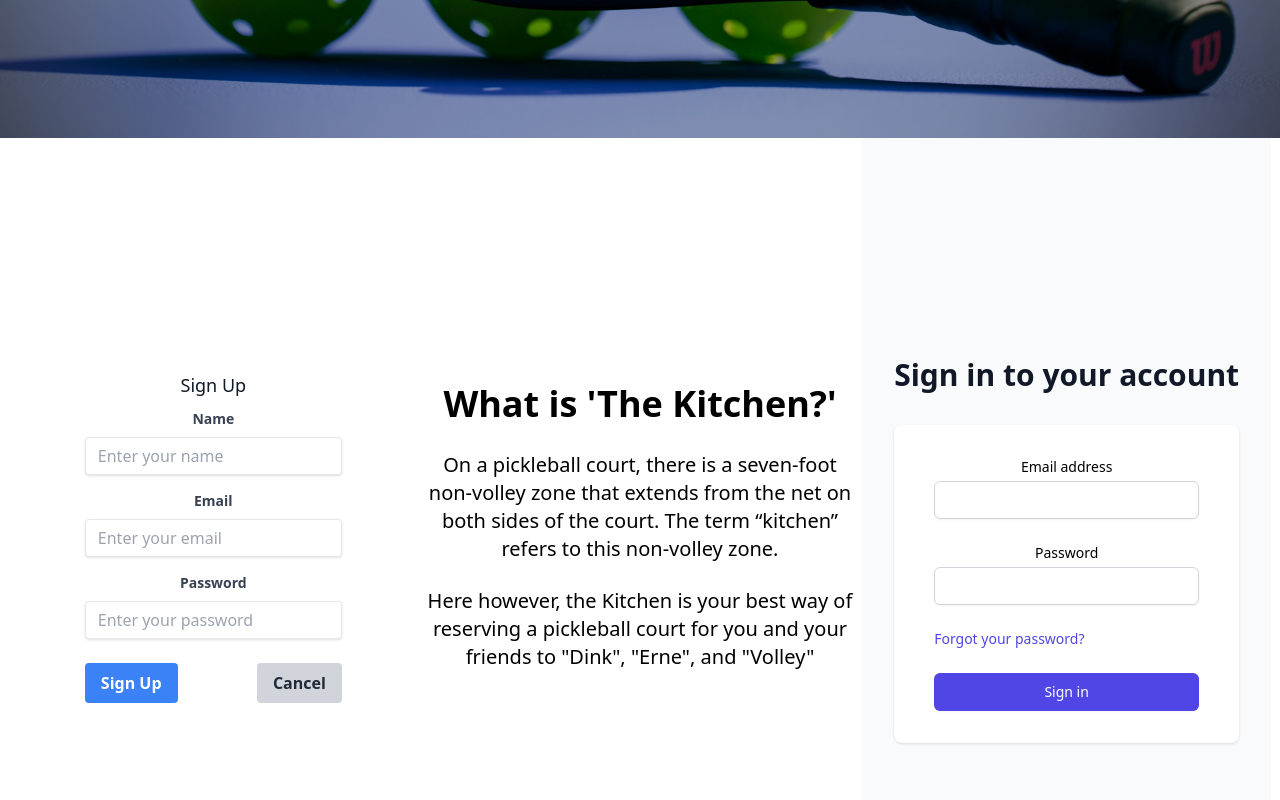
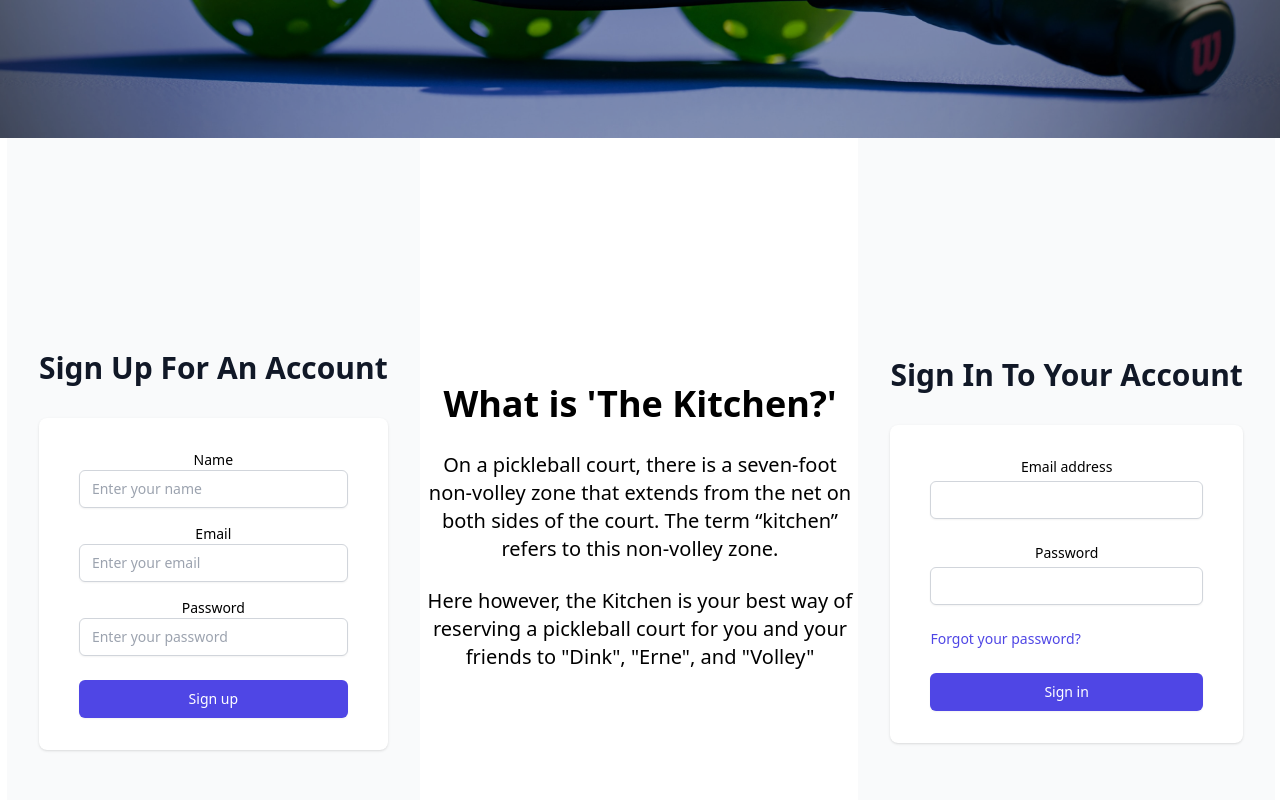
Before and after one commit to hollyhleal/the-kitchen, a React (Create React App) app in the folder client/: page / in a window 1280 px wide. Shown: the part 580-1380 px from the top of the page. Built offline with nearby package versions, Linux system fonts and the light colour scheme; a web font is replaced by a local one.

Commit message:
fixes some layouts

```diff
--- a/client/src/components/Login.js
+++ b/client/src/components/Login.js
@@ -49,7 +49,7 @@
       <div className="min-h-screen bg-gray-50 flex flex-col justify-center py-12 sm:px-6 lg:px-8">
         <div className="sm:mx-auto sm:w-full sm:max-w-md">
           <h2 className="mt-6 text-center text-3xl font-extrabold text-gray-900">
-            Sign in to your account
+            Sign In To Your Account
           </h2>
         </div>
         <div className="mt-8 sm:mx-auto sm:w-full sm:max-w-md">
--- a/client/src/components/Signup.js
+++ b/client/src/components/Signup.js
@@ -54,39 +54,18 @@
 
   return (
     <>
-      {/* <button
-        type="button"
-        onClick={() => setShowModal(true)}
-        className="bg-blue-500 text-white font-semibold py-2 px-4 rounded"
-      >
-        Sign Up
-      </button> */}
-      {/* {showModal && (
-        <div className="fixed z-10 inset-0 overflow-y-auto">
-          <div className="flex items-end justify-center min-h-screen pt-4 px-4 pb-20 text-center sm:block sm:p-0">
-            <div
-              className="fixed inset-0 transition-opacity"
-              aria-hidden="true"
-            >
-              <div
-                className="absolute inset-0 bg-gray-500 opacity-75"
-                onClick={() => setShowModal(false)}
-              ></div>
-            </div>
-            <div className="inline-block align-bottom bg-white rounded-lg px-4 pt-5 pb-4 text-left overflow-hidden shadow-xl transform transition-all sm:my-8 sm:align-middle sm:max-w-lg sm:w-full sm:p-6">
-              <div>
-                {showAlert && (
-                  <div className="bg-red-500 text-white px-3 py-3 rounded mb-4">
-                    Something went wrong with your signup!
-                  </div>
-                )} */}
-                <h3 className="text-lg leading-6 font-medium text-gray-900 mb-3">
-                  Sign Up
-                </h3>
-                <form onSubmit={handleFormSubmit}>
+            <div className="min-h-screen bg-gray-50 flex flex-col justify-center py-12 sm:px-6 lg:px-8">
+              <div className="sm:mx-auto sm:w-full sm:max-w-md">
+                <h2 className="mt-6 text-center text-3xl font-extrabold text-gray-900">
+                  Sign Up For An Account
+                </h2>
+                </div>
+                <div className="mt-8 sm:mx-auto sm:w-full sm:max-w-md">
+                <div className="bg-white py-8 px-4 shadow sm:rounded-lg sm:px-10">
+                <form classname="space-y-6" onSubmit={handleFormSubmit}>
                   <div className="mb-4">
                     <label
-                      className="block text-gray-700 text-sm font-bold mb-2"
+                      className="block text-sm font-medium text-black-700"
                       htmlFor="name"
                     >
                       Name
@@ -96,7 +75,7 @@
                       name="name"
                       onChange={handleInputChange}
                       value={userFormData.name}
-                      className="shadow appearance-none border rounded w-full py-2 px-3 text-gray-700 leading-tight focus:outline-none focus:shadow-outline"
+                      className="appearance-none block w-full px-3 py-2 border border-gray-300 rounded-md shadow-sm placeholder-gray-400 focus:outline-none focus:ring-indigo-500 focus:border-indigo-500 sm:text-sm"
                       id="name"
                       placeholder="Enter your name"
                       required
@@ -104,7 +83,7 @@
                   </div>
                   <div className="mb-4">
                     <label
-                      className="block text-gray-700 text-sm font-bold mb-2"
+                      className="block text-sm font-medium text-black-700"
                       htmlFor="email"
                     >
                       Email
@@ -114,7 +93,7 @@
                       name="email"
                       onChange={handleInputChange}
                       value={userFormData.email}
-                      className="shadow appearance-none border rounded w-full py-2 px-3 text-gray-700 leading-tight focus:outline-none focus:shadow-outline"
+                      className="appearance-none block w-full px-3 py-2 border border-gray-300 rounded-md shadow-sm placeholder-gray-400 focus:outline-none focus:ring-indigo-500 focus:border-indigo-500 sm:text-sm"
                       id="email"
                       placeholder="Enter your email"
                       required
@@ -122,7 +101,7 @@
                   </div>
                   <div className="mb-6">
                     <label
-                      className="block text-gray-700 text-sm font-bold mb-2"
+                      className="block text-sm font-medium text-black-700"
                       htmlFor="password"
                     >
                       Password
@@ -132,7 +111,7 @@
                       name="password"
                       onChange={handleInputChange}
                       value={userFormData.password}
-                      className="shadow appearance-none border rounded w-full py-2 px-3 text-gray-700 leading-tight focus:outline-none focus:shadow-outline"
+                      className="appearance-none block w-full px-3 py-2 border border-gray-300 rounded-md shadow-sm placeholder-gray-400 focus:outline-none focus:ring-indigo-500 focus:border-indigo-500 sm:text-sm"
                       id="password"
                       placeholder="Enter your password"
                       minLength="5"
@@ -140,26 +119,17 @@
                     />
                   </div>
                   <div className="flex items-center justify-between">
-                    <button
-                      type="submit"
-                      className="bg-blue-500 hover:bg-blue-700 text-white font-bold py-2 px-4 rounded focus:outline-none focus:shadow-outline"
+                  <button
+                    type="submit"
+                    className="w-full flex justify-center py-2 px-4 border    border-transparent rounded-md shadow-sm text-sm font-medium   text-white bg-indigo-600 hover:bg-indigo-700 focus:outline-none focus:ring-2 focus:ring-offset-2 focus:ring-indigo-500"
                     >
-                      Sign Up
-                    </button>
-                    <button
-                      type="button"
-                    //   onClick={() => setShowModal(false)}
-                      className="bg-gray-300 hover:bg-gray-400 text-gray-800 font-semibold py-2 px-4 rounded"
-                    >
-                      Cancel
-                    </button>
+                  Sign up
+                  </button>
                   </div>
                 </form>
-              {/* </div>
+              </div>
             </div>
           </div>
-        </div> */}
-
     </>
   );
 };
--- a/client/src/pages/Home/Home.js
+++ b/client/src/pages/Home/Home.js
@@ -40,7 +40,7 @@
       </div>
 
 
-      <div className="container mx-auto grid grid-cols-1 lg:grid-cols-3 h-55 text-center pb-20">
+      <div className="container mx-auto grid grid-cols-1 lg:grid-cols-3 h-55 text-center">
         <div className="place-self-center">
           <Signup />
         </div>
```
